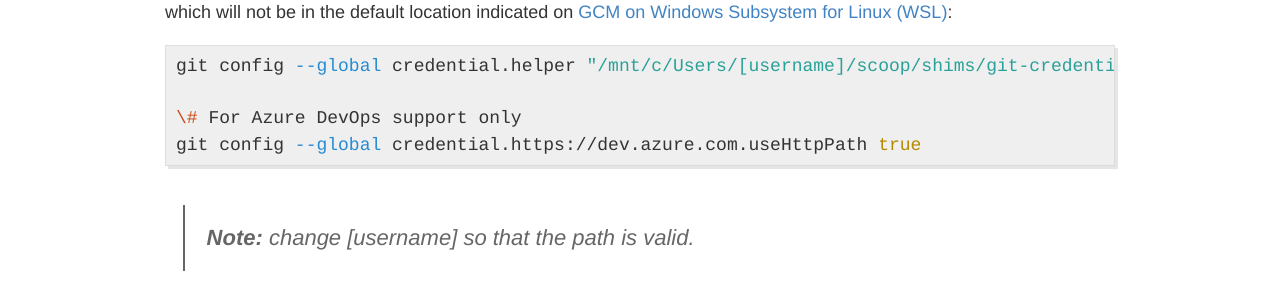
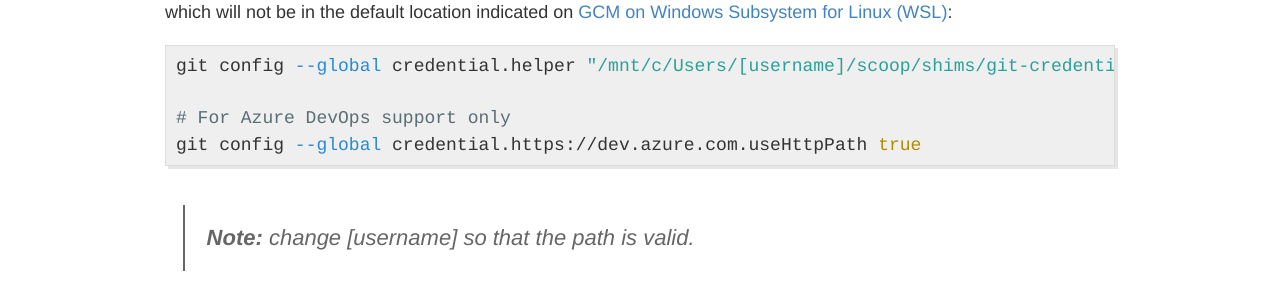
Before and after one commit to philipstreet/philipstreet.github.io, a Jekyll site: the page built from _posts/2024-05-13-issues-when-using-scoop-to-install-git-on-windows.md, in a window 1280 px wide. Shown: the part 1313-1613 px from the top of the page. Built offline with Jekyll 4.4.1, drawn with Linux system fonts in a browser that asks for light colours; comment, search, counter and statistics services are not loaded.

Commit message:
Fix comment

```diff
--- a/_posts/2024-05-13-issues-when-using-scoop-to-install-git-on-windows.md
+++ b/_posts/2024-05-13-issues-when-using-scoop-to-install-git-on-windows.md
@@ -51,7 +51,7 @@ _Inside your WSL installation_, run the following command to set GCM as the Git
 {% highlight bash %}
 git config --global credential.helper "/mnt/c/Users/[username]/scoop/shims/git-credential-manager.exe"
 
-\# For Azure DevOps support only
+# For Azure DevOps support only
 git config --global credential.https://dev.azure.com.useHttpPath true
 {% endhighlight %}
 
```
